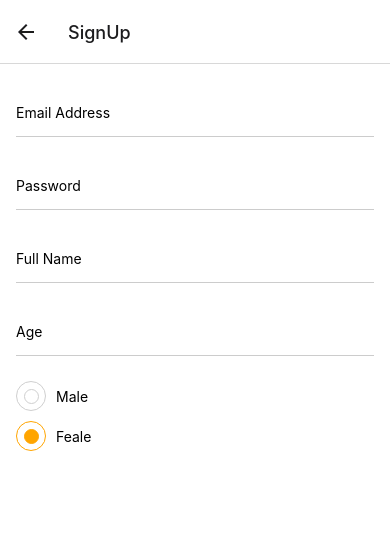
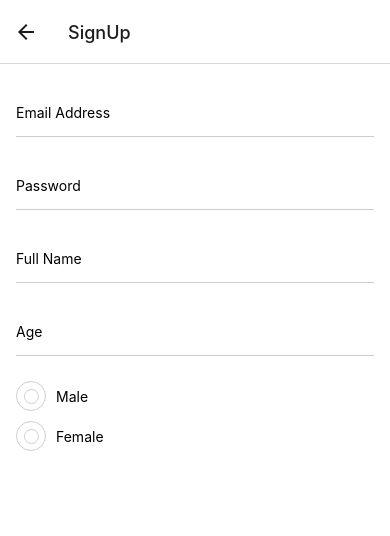
Before and after one commit to Uchchash346/Notes-App-using-React-Native, a React Native app: screen /SignUp in a window 390 px wide. Shown: the top 536 px of the page. Built offline with nearby package versions, Linux system fonts and the light colour scheme.

Commit message:
radio input component setup

```diff
--- a/src/screens/signup.jsx
+++ b/src/screens/signup.jsx
@@ -1,30 +1,37 @@
 import { View, SafeAreaView, Text, Image, TextInput, StyleSheet, Pressable } from 'react-native'
-import React from 'react'
+import React, { useState } from 'react'
 import Button from '../components/Button'
 import Input from '../components/Input'
 
+
+const genderOptions = ["Male", "Female"];
 export default function SignUp() {
-    const selected = true;
+    const [gender, setGender] = useState(null);
     return (
         <SafeAreaView style={{ flex: 1 }}>
+
             <View style={{ paddingHorizontal: 16, paddingVertical: 25 }}>
                 <Input placeholder="Email Address" />
                 <Input placeholder="Password" secureTextEntry />
                 <Input placeholder="Full Name" />
                 <Input placeholder="Age" />
-                <Pressable style={styles.radioContainer}>
-                    <View style={styles.outerCircle}>
-                        <View style={styles.innerCircle}></View>
-                    </View>
-                    <Text style={styles.radioText}>Male</Text>
-                </Pressable>
-                <Pressable style={styles.radioContainer}>
-                    <View style={[styles.outerCircle, selected && styles.selectedOuterCircle]}>
-                        <View style={[styles.innerCircle, selected && styles.selectedInnerCircle]}></View>
-                    </View>
-                    <Text style={styles.radioText}>Feale</Text>
-                </Pressable>
+                {genderOptions.map((option) => {
+                    const selected = option === gender;
+                    return (
+                        <Pressable
+                            onPress={() => setGender(option)}
+                            key={option}
+                            style={styles.radioContainer}>
+                            <View style={[styles.outerCircle, selected && styles.selectedOuterCircle]}>
+                                <View style={[styles.innerCircle, selected && styles.selectedInnerCircle]}></View>
+                            </View>
+                            <Text style={styles.radioText}>{option}</Text>
+                        </Pressable>
+                    )
+                })
+                }
             </View>
+
             <View style={{ flex: 1, justifyContent: 'flex-end', alignItems: 'center' }}>
                 <Button title={"Sign Up"} customStyles={{ alignSelf: 'center', marginBottom: 60 }} />
                 <Pressable>
@@ -33,6 +40,7 @@
                     </Text>
                 </Pressable>
             </View>
+
         </SafeAreaView>
     )
 }
```
